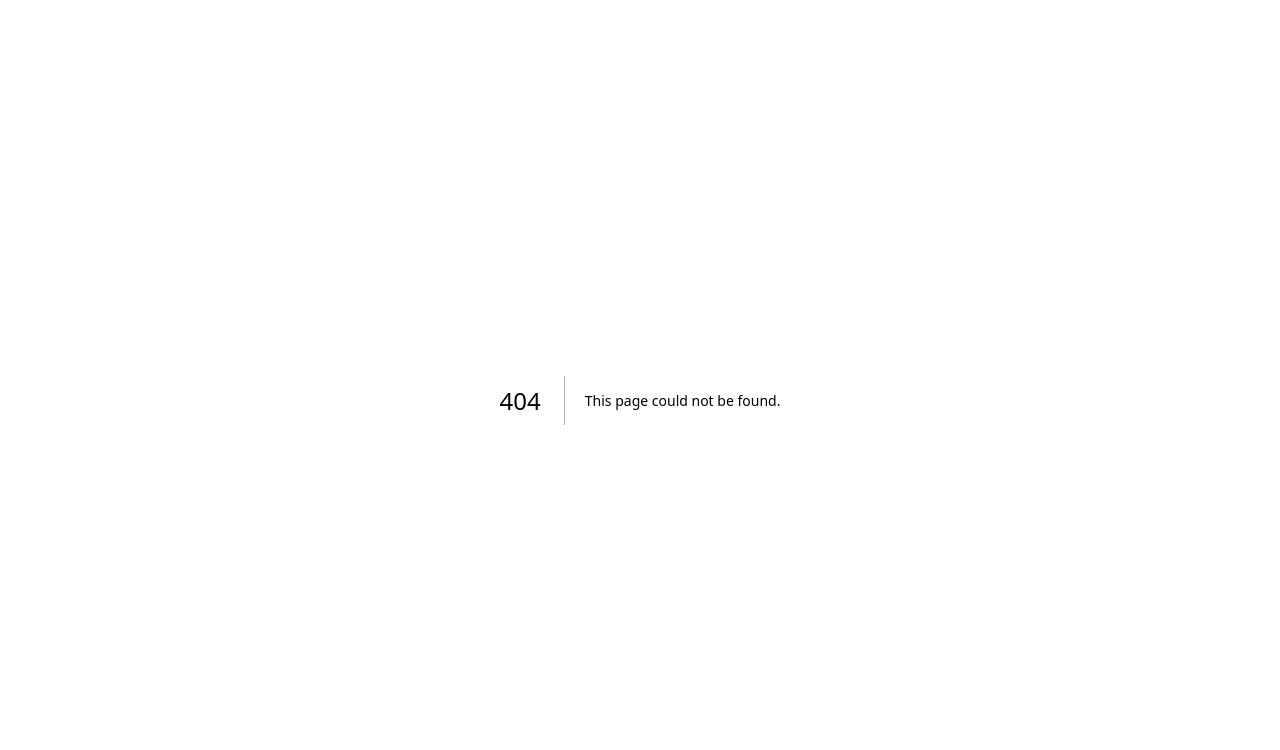
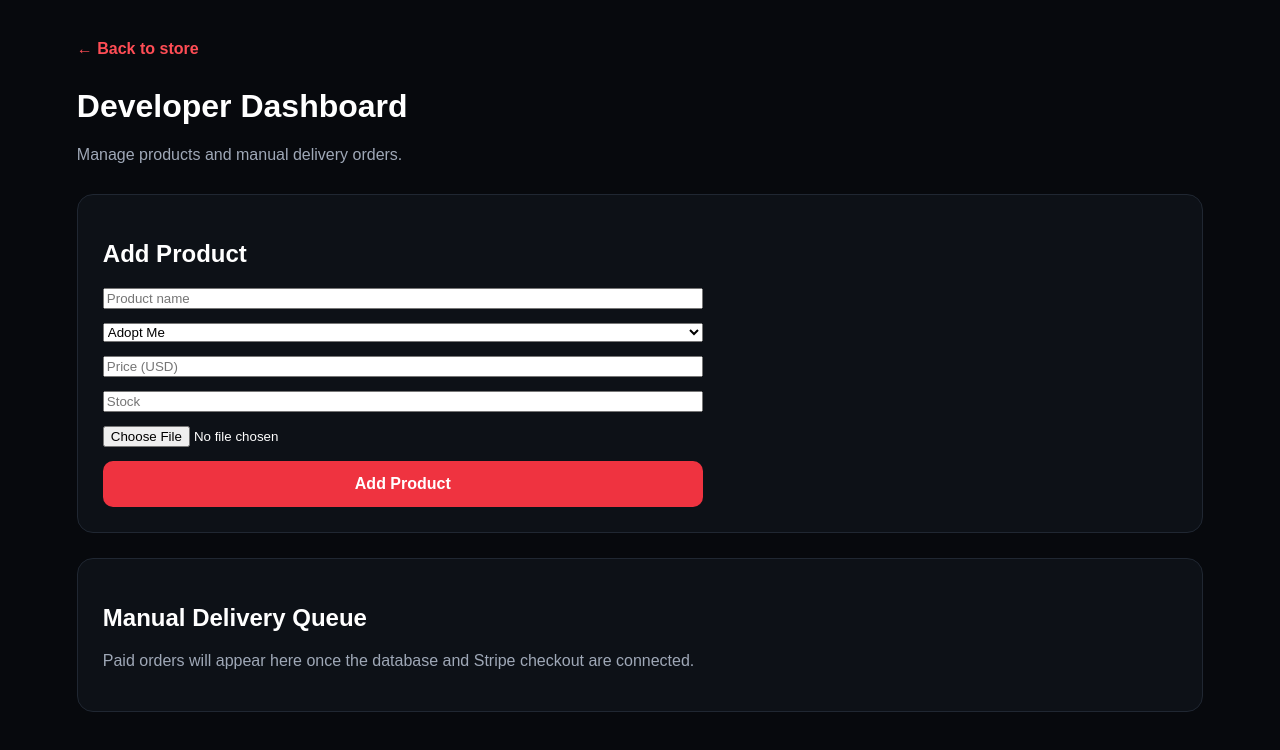
Before and after one commit to stakenumber5-eng/rbxmarketfinal, a Next.js app: page /admin in a window 1280 px wide. Before the commit this address had no page. Shown: the top 750 px of the page. Built offline with nearby package versions, Linux system fonts and the light colour scheme.

Commit message:
Create page.tsx

```diff
--- /dev/null
+++ b/app/admin/page.tsx
@@ -0,0 +1,101 @@
+import Link from "next/link";
+
+export default function AdminPage() {
+  return (
+    <main
+      style={{
+        minHeight: "100vh",
+        background: "#07090d",
+        color: "white",
+        fontFamily: "Arial, sans-serif",
+        padding: "40px 6%",
+      }}
+    >
+      <Link
+        href="/"
+        style={{
+          color: "#ff4d55",
+          fontWeight: "bold",
+          textDecoration: "none",
+        }}
+      >
+        ← Back to store
+      </Link>
+
+      <h1 style={{ marginTop: 30 }}>Developer Dashboard</h1>
+
+      <p style={{ color: "#9fa8b7" }}>
+        Manage products and manual delivery orders.
+      </p>
+
+      <section
+        style={{
+          marginTop: 30,
+          padding: 25,
+          background: "#0d1117",
+          border: "1px solid #202732",
+          borderRadius: 16,
+        }}
+      >
+        <h2>Add Product</h2>
+
+        <div
+          style={{
+            display: "grid",
+            gap: 14,
+            marginTop: 20,
+            maxWidth: 600,
+          }}
+        >
+          <input placeholder="Product name" />
+          <select defaultValue="Adopt Me">
+            <option>Adopt Me</option>
+            <option>MM2</option>
+            <option>Robux</option>
+          </select>
+
+          <input
+            type="number"
+            placeholder="Price (USD)"
+            step="0.01"
+          />
+
+          <input placeholder="Stock" />
+
+          <input type="file" accept="image/*" />
+
+          <button
+            style={{
+              padding: 14,
+              border: 0,
+              borderRadius: 10,
+              background: "#ef3340",
+              color: "white",
+              fontWeight: "bold",
+              cursor: "pointer",
+            }}
+          >
+            Add Product
+          </button>
+        </div>
+      </section>
+
+      <section
+        style={{
+          marginTop: 25,
+          padding: 25,
+          background: "#0d1117",
+          border: "1px solid #202732",
+          borderRadius: 16,
+        }}
+      >
+        <h2>Manual Delivery Queue</h2>
+
+        <p style={{ color: "#9fa8b7" }}>
+          Paid orders will appear here once the database and
+          Stripe checkout are connected.
+        </p>
+      </section>
+    </main>
+  );
+}
```
